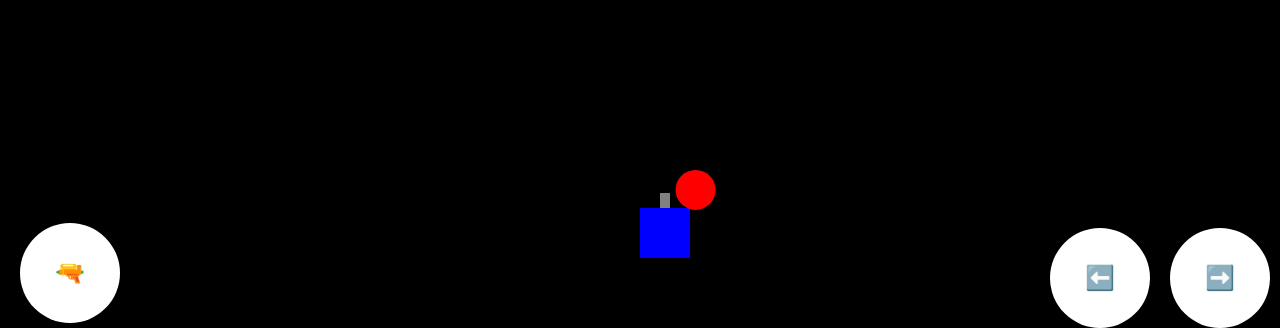
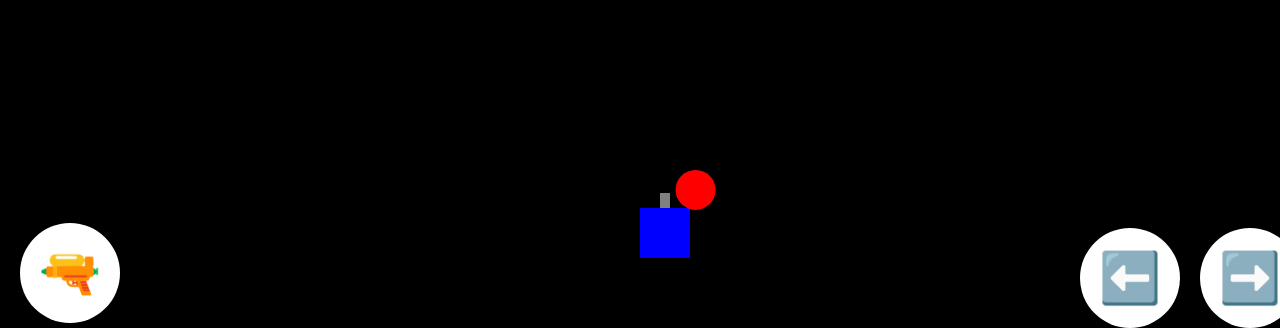
Before and after one commit to Anuvedhh/game, a plain HTML site: page game.html in a window 1280 px wide. Shown: the part 472-800 px from the top of the page. Drawn offline with Linux system fonts and the light colour scheme.

Commit message:
Add files via upload

```diff
--- a/game.html
+++ b/game.html
@@ -2,6 +2,7 @@
 <html lang="en">
 <head>
     <meta charset="UTF-8">
+    <meta name="viewport" content="width=device-width,">
     <title>Advanced 2D Shooting Game</title>
     <link rel="stylesheet" href="gstyles.css">
 </head>
--- a/gstyles.css
+++ b/gstyles.css
@@ -42,6 +42,7 @@ canvas {
     border: none;
     cursor: pointer;
     border-radius: 5px;
+
 }
 
 /* Controls */
@@ -52,12 +53,13 @@ canvas {
     display: flex;
     justify-content: space-between;
     padding: 0 20px;
+
 }
 
 .control-btn {
     width: 100px;
     height: 100px;
-    font-size: 24px;
+    font-size: 50px;
     bottom: 10px;
     border: none;
     background: white;
@@ -70,10 +72,12 @@ canvas {
 
 .movement {
     position: absolute;
-    right: 50px;
+    right: 20px;
     bottom: 0px;
     display: flex;
     gap: 20px;
+    size: 50px;
+
 }
 
 .fire {
```
